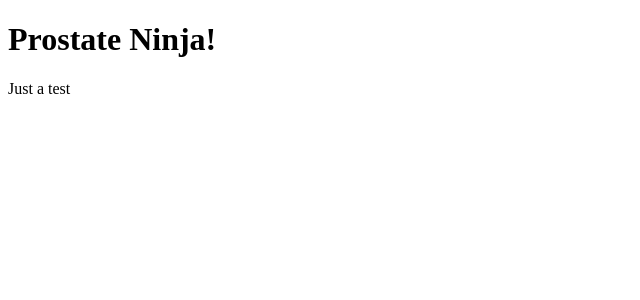
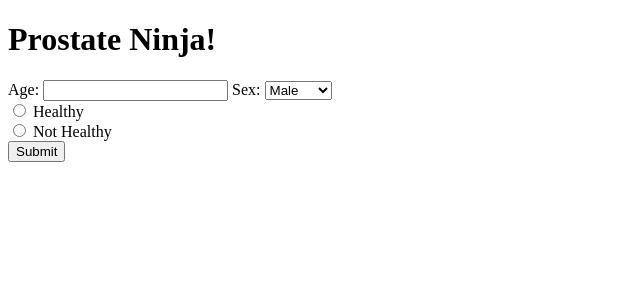
Before and after one commit to avinashupadhya99/Prostate-Ninja, a Flask app: page / in a window 1280 px wide. Shown: the top 300 px of the page, without its empty margins (0-640 px from the left). Run offline with Flask 2, Linux system fonts and the light colour scheme.

Commit message:
Integrated apiClient with flask

```diff
--- a/app/routes.py
+++ b/app/routes.py
@@ -1,6 +1,21 @@
 from app import app
-from flask import Flask, flash, request, redirect, url_for, render_template
+from flask import Flask, flash, jsonify, request, redirect, url_for, render_template
+from app.apiClient import *
 
 @app.route('/')
 def index():
     return render_template('index.html')
+
+
+@app.route('/result', methods=['POST'])
+def get_results():
+    age = int(request.form['age'])
+    sex = request.form['sex']
+    health = request.form['health']
+    gender = GenderEnum.male if sex=='Male' else GenderEnum.female
+    isHealthy = HealthyVolunteersEnum.healthy if health=='healthy' else HealthyVolunteersEnum.notHealthy
+    apiClient = ApiClient()
+    studies = apiClient.getTrialsFor(age = age, sex = gender, isHealthy = isHealthy)
+    for study in studies:
+        print(f"Minimum Age: {study.minimumAge} --- Maximum Age: {study.maximumAge}")
+    return render_template('result.html', studies=studies)
--- a/app/templates/index.html
+++ b/app/templates/index.html
@@ -6,6 +6,20 @@
   <link rel="stylesheet" href="../static/css/style.css" />
   <body>
     <h1>Prostate Ninja!</h1>
-    <p>Just a test</p>
+    <form action="/result" method="POST">
+      <label for="age">Age:</label>
+      <input type="number" name="age" />
+      <label for="sex">Sex:</label>
+      <select name="sex" id="sex">
+        <option value="Male">Male</option>
+        <option value="female">Female</option>
+      </select>
+      <br />
+      <input type="radio" id="healthy" name="health" value="healthy">
+      <label for="healthy">Healthy</label><br>
+      <input type="radio" id="notHealthy" name="health" value="notHealthy">
+      <label for="notHealthy">Not Healthy</label><br>
+      <input type="submit" />
+    </form>
   </body>
 </html>
```
Also changed, not shown: app/apiClient.py (+0 -7 lines), app/templates/result.html (added, +13 -0 lines).
